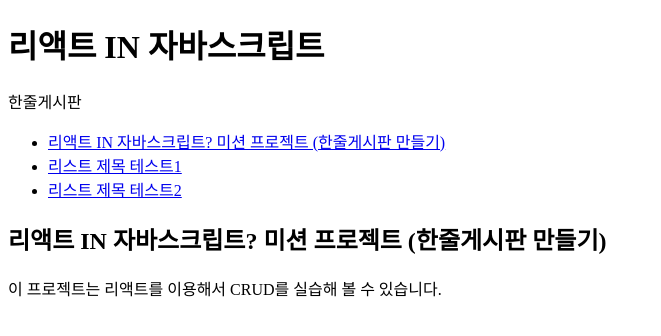
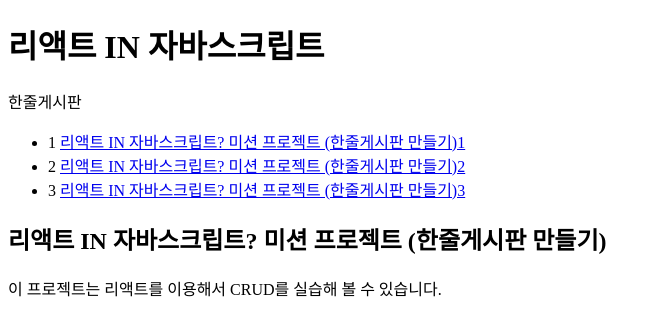
Before and after one commit to miniplugin/miniplugin.github.io_react, a React (Create React App) app in the folder app/: page / in a window 1280 px wide. Shown: the top 336 px of the page, without its empty margins (0-661 px from the left). Built offline with nearby package versions, Linux system fonts and the light colour scheme.

Commit message:
props(속성) 과 state(자료) 관계  추가.

```diff
--- a/app/src/App.js
+++ b/app/src/App.js
@@ -12,11 +12,42 @@ import './App.css';
 
 //메인 컴포넌트를 만드는 코드(아래)
 class App extends Component {
+  //콤포넌트 생성자 : 콤포넌트 실행시 자동 실행(초기화)
+  constructor (props) {
+    //props(속성) 과 state(자료) 관계
+    super (props); //부모클래스-Component의 props속성을 사용하겠다고 선언, 이후 부터 this 키워드 사용가능
+    //부모클래스 props속성의 state값 초기화
+    this.state = {
+      headerBanner: {title: '리액트 IN 자바스크립트', sub: '한줄게시판'}, //1차원 배열 json 데이터
+      boardList: [
+        //2차원 배열 json 데이터
+        {
+          id: 1,
+          title: '리액트 IN 자바스크립트? 미션 프로젝트 (한줄게시판 만들기)1',
+          desc: '이 프로젝트는 리액트를 이용해서 CRUD를 실습해 볼 수 있습니다.1',
+        },
+        {
+          id: 2,
+          title: '리액트 IN 자바스크립트? 미션 프로젝트 (한줄게시판 만들기)2',
+          desc: '이 프로젝트는 리액트를 이용해서 CRUD를 실습해 볼 수 있습니다.2',
+        },
+        {
+          id: 3,
+          title: '리액트 IN 자바스크립트? 미션 프로젝트 (한줄게시판 만들기)3',
+          desc: '이 프로젝트는 리액트를 이용해서 CRUD를 실습해 볼 수 있습니다.3',
+        },
+      ],
+    };
+  }
   render () {
+    //constructor (props) 부모클래스의 초기화한 값을 아래 태그의 속성(props)에 this값으로 전달
     return (
       <div className="App">
-        <HeaderBanner title="리액트 IN 자바스크립트" sub="한줄게시판" />
-        <BoardList />
+        <HeaderBanner
+          title={this.state.headerBanner.title}
+          sub={this.state.headerBanner.sub}
+        />
+        <BoardList data={this.state.boardList} />
         <BoardView
           title="리액트 IN 자바스크립트? 미션 프로젝트 (한줄게시판 만들기)"
           desc="이 프로젝트는 리액트를 이용해서 CRUD를 실습해 볼 수 있습니다."
--- a/app/src/components/BoardList.js
+++ b/app/src/components/BoardList.js
@@ -1,12 +1,22 @@
 import React, {Component} from 'react';
 class BoardList extends Component {
   render () {
+    var lists = [];
+    var data = this.props.data;
+    var i = 0;
+    while (i < data.length) {
+      lists.push (
+        <li key={data[i].id}>
+          <span>{data[i].id} </span>
+          <a href={'/board/' + data[i].id}>{data[i].title}</a>
+        </li>
+      );
+      i = i + 1;
+    }
     return (
       <nav>
         <ul>
-          <li><a href="1.html">리액트 IN 자바스크립트? 미션 프로젝트 (한줄게시판 만들기)</a></li>
-          <li><a href="2.html">리스트 제목 테스트1</a></li>
-          <li><a href="3.html">리스트 제목 테스트2</a></li>
+          {lists}
         </ul>
       </nav>
     );
```
Also changed, not shown: 1 other file (tests, documents, lock files or other folders).
